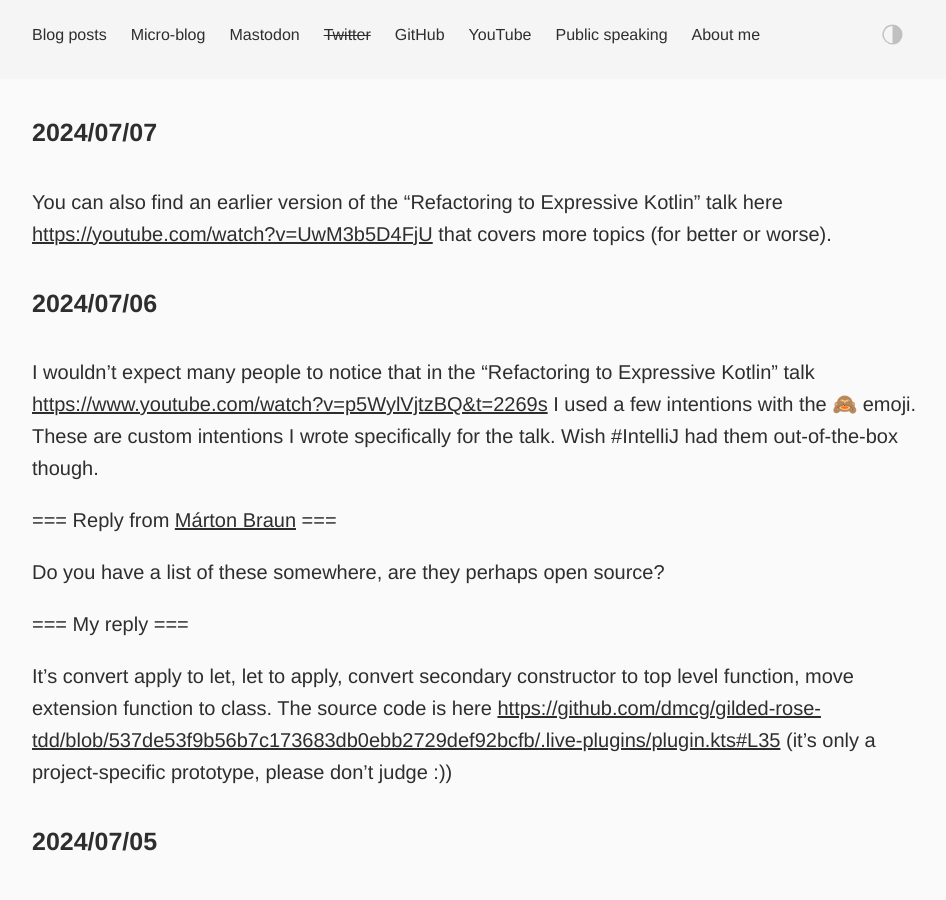
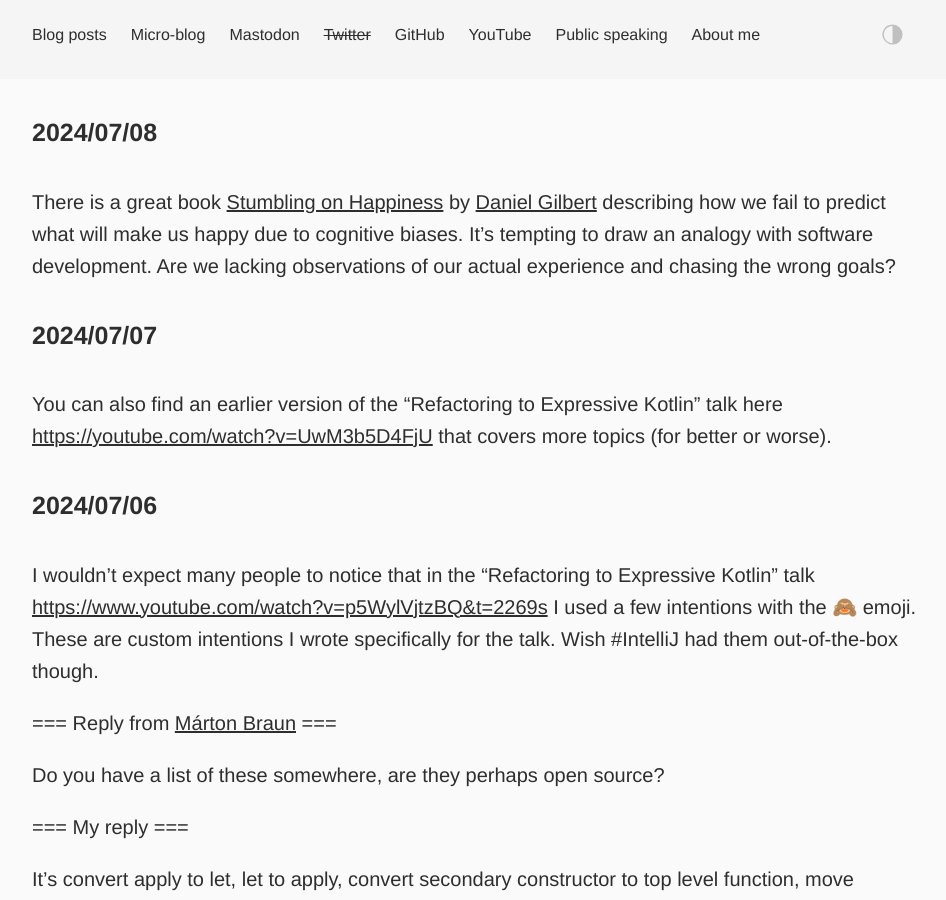
Before and after one commit to dkandalov/dkandalov.github.io, a Jekyll site: the page built from micro-blog.md, in a window 1280 px wide and 900 px high. Shown: the whole window, without its empty margins (160-1106 px from the left). Built offline with Jekyll 4.4.1, drawn with Linux system fonts in a browser that asks for light colours.

Commit message:
updated micro-blog

```diff
--- a/micro-blog.md
+++ b/micro-blog.md
@@ -2,6 +2,9 @@
 layout: post
 permalink: /micro-blog/
 ---
+
+#### 2024/07/08
+There is a great book [Stumbling on Happiness](https://en.wikipedia.org/wiki/Stumbling_on_Happiness) by [Daniel Gilbert](https://twitter.com/DanTGilbert) describing how we fail to predict what will make us happy due to cognitive biases. It's tempting to draw an analogy with software development. Are we lacking observations of our actual experience and chasing the wrong goals?
 
 #### 2024/07/07
 You can also find an earlier version of the "Refactoring to Expressive Kotlin" talk here <https://youtube.com/watch?v=UwM3b5D4FjU> that covers more topics (for better or worse).
```
